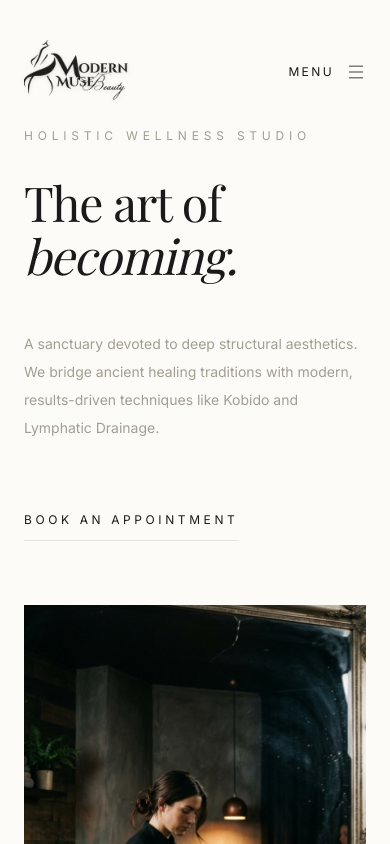
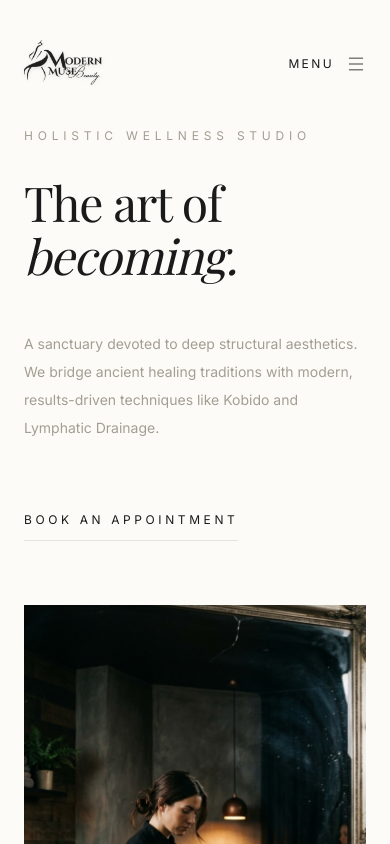
Before and after one commit to samieltayeb-oss/modern-muse-beauty, a Next.js app: page / in a window 390 px wide. Shown: the top 844 px of the page. Built offline with nearby package versions, Linux system fonts and the light colour scheme; a web font is replaced by a local one.

Commit message:
fix: adjust mobile typography and navbar scaling to prevent overflow on very small devices like iphone SE

```diff
--- a/src/components/Navbar.tsx
+++ b/src/components/Navbar.tsx
@@ -51,7 +51,7 @@ export default function Navbar() {
       >
         <div className="container mx-auto px-6 lg:px-24 flex justify-between items-center">
 
-          <Link href="/" className="relative h-16 md:h-20 w-64 md:w-80 z-50 transition-transform duration-500 hover:scale-[1.02]" onClick={() => setMenuOpen(false)}>
+          <Link href="/" className="relative h-12 md:h-20 w-40 sm:w-56 md:w-80 z-50 transition-transform duration-500 hover:scale-[1.02]" onClick={() => setMenuOpen(false)}>
             <Image
               src="/images/logo.png"
               alt="Modern Muse Beauty"
@@ -61,7 +61,7 @@ export default function Navbar() {
             />
           </Link>
 
-          <div className="flex items-center gap-8 z-50">
+          <div className="flex items-center gap-4 md:gap-8 z-50">
             <a
               href="https://modern-muse-beauty.square.site/"
               target="_blank"
@@ -109,7 +109,7 @@ export default function Navbar() {
                 onClick={() => setMenuOpen(false)}
                 onMouseEnter={() => setHoveredImg(link.name)}
                 onMouseLeave={() => setHoveredImg(null)}
-                className="font-serif text-5xl md:text-7xl lg:text-8xl text-muse-ink hover:italic transition-all duration-500 block text-center"
+                className="font-serif text-4xl md:text-7xl lg:text-8xl text-muse-ink hover:italic transition-all duration-500 block text-center"
               >
                 {link.name}
               </Link>
```
